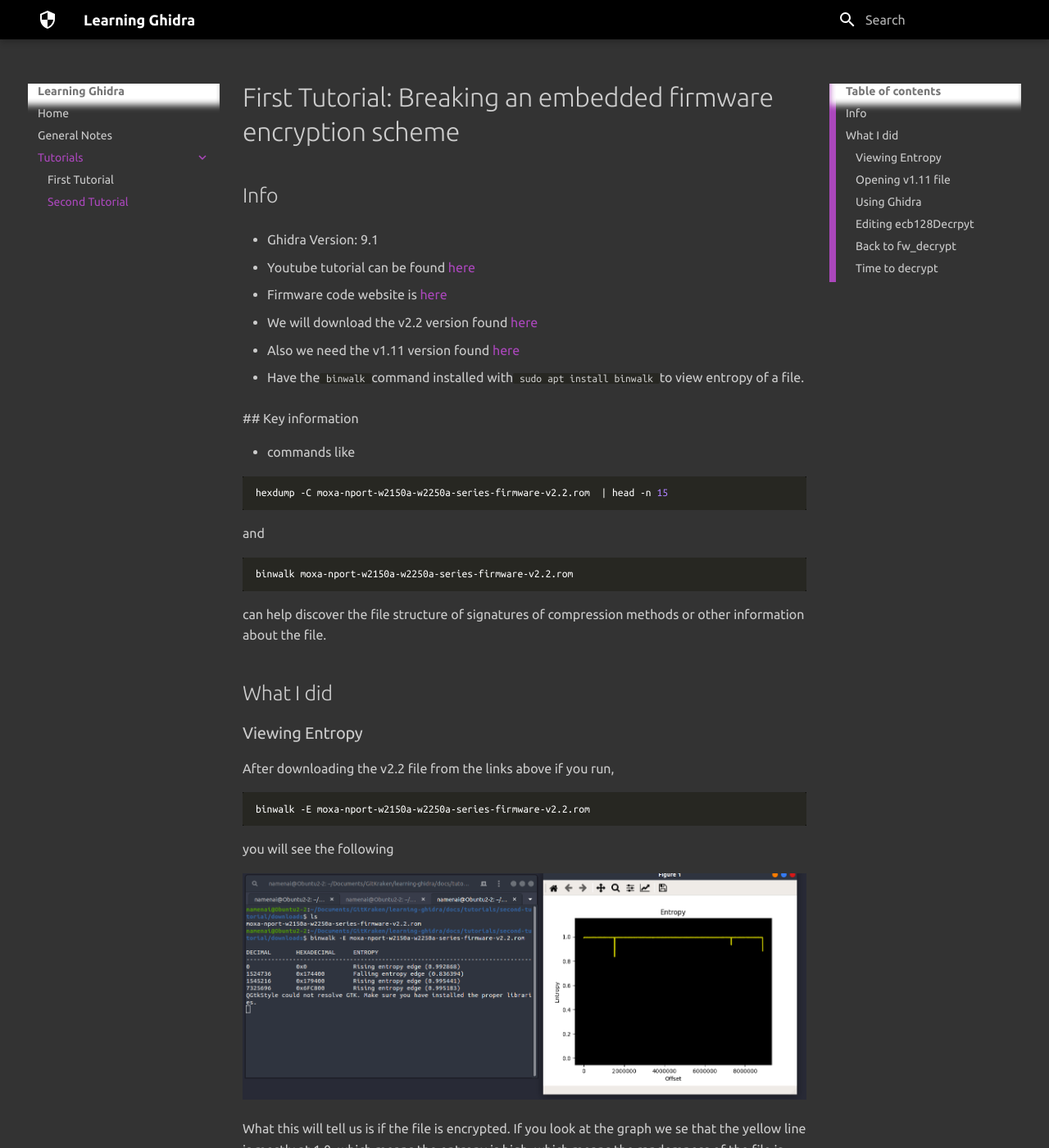
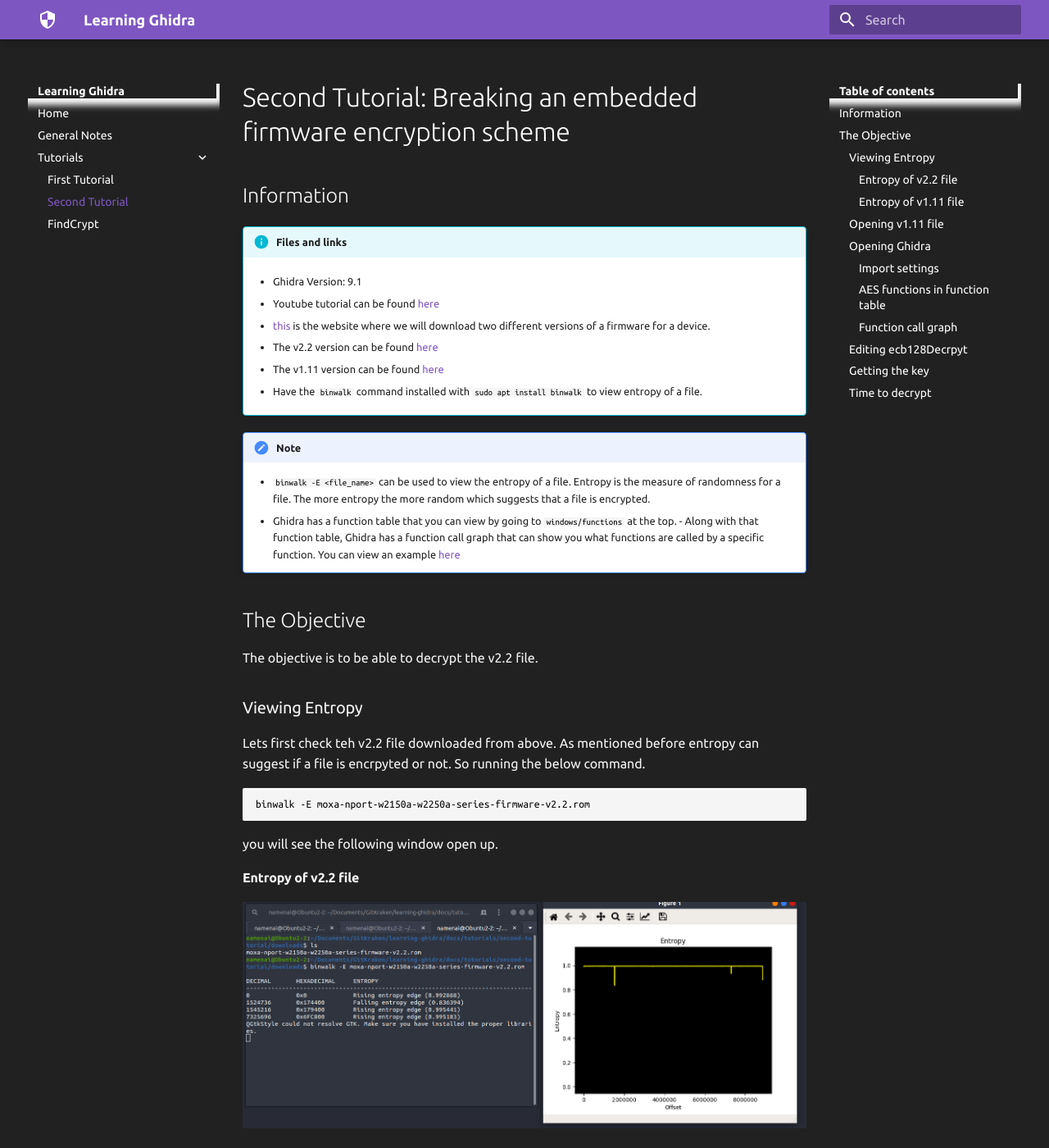
Before and after one commit to ShahNafis/learning-ghidra, an MkDocs documentation site: the page built from docs/tutorials/second-tutorial/second-tutorial.md, in a window 1280 px wide and 1400 px high. Shown: the whole window at 82% size. Built offline with MkDocs 1.6.1 and Material for MkDocs 9.7.7, drawn with Linux system fonts in a browser that asks for light colours; some of the changed text lies outside the part shown.

Commit message:
cleaned up 2nd tutorial, and added findCrypt md

````diff
--- a/docs/tutorials/second-tutorial/second-tutorial.md
+++ b/docs/tutorials/second-tutorial/second-tutorial.md
@@ -1,4 +1,4 @@
-# First Tutorial: Breaking an embedded firmware encryption scheme
+# Second Tutorial: Breaking an embedded firmware encryption scheme
 
 [entropyv2]: ./entropy_v2.2.png "entropy"
 [entropyv1]: ./entropy_v1.11.png "entropy"
@@ -10,58 +10,54 @@
 
 [de_entropy]: ./de_entropy.png "Decrpyted entropy"
 
-## Info
+## Information
 
-- Ghidra Version: 9.1
+!!! info "Files and links"
+    - Ghidra Version: 9.1
 
-- Youtube tutorial can be found
-  [here](https://www.youtube.com/watch?v=4urMITJKQQs)
+    - Youtube tutorial can be found
+      [here](https://www.youtube.com/watch?v=4urMITJKQQs)
 
-- Firmware code website is
-  [here](https://www.moxa.com/en/products/industrial-edge-connectivity/serial-device-servers/wireless-device-servers/nport-w2150a-w2250a-series)
-- We will download the v2.2 version found
-  [here](https://www.moxa.com/Moxa/media/PDIM/S100000210/moxa-nport-w2150a-w2250a-series-firmware-v2.2.rom)
-- Also we need the v1.11 version found
-  [here](https://www.moxa.com/Moxa/media/PDIM/S100000210/moxa-nport-w2150a-w2250a-series-firmware-v1.11.rom)
+    -  [this](https://www.moxa.com/en/products/industrial-edge-connectivity/serial-device-servers/wireless-device-servers/nport-w2150a-w2250a-series) is the website where we will download two different versions of a firmware for a device.
+    - The v2.2 version can be found
+      [here](https://www.moxa.com/Moxa/media/PDIM/S100000210/moxa-nport-w2150a-w2250a-series-firmware-v2.2.rom)
+    - The v1.11 version can be found
+      [here](https://www.moxa.com/Moxa/media/PDIM/S100000210/moxa-nport-w2150a-w2250a-series-firmware-v1.11.rom)
 
-- Have the `binwalk` command installed with `sudo apt install binwalk` to view
-  entropy of a file.
+    - Have the `binwalk` command installed with `sudo apt install binwalk` to view
+      entropy of a file.
 
-  ## Key information
+!!! note
+    - `binwalk -E <file_name>` can be used to view the entropy of a file.
+    Entropy is the measure of randomness for a file. The more entropy the more
+    random which suggests that a file is encrypted.
+    - Ghidra has a function
+    table that you can view by going to `windows/functions` at the top. - Along
+    with that function table, Ghidra has a function call graph that can show you
+    what functions are called by a specific function. You can view an example [here](#function-call-graph)
 
-- commands like
+## The Objective
 
-```bash
-hexdump -C moxa-nport-w2150a-w2250a-series-firmware-v2.2.rom  | head -n 15
-```
-
-and
-
-```bash
-binwalk moxa-nport-w2150a-w2250a-series-firmware-v2.2.rom
-```
-
-can help discover the file structure of signatures of compression methods or
-other information about the file.
-
-## What I did
+The objective is to be able to decrypt the v2.2 file.
 
 ### Viewing Entropy
 
-After downloading the v2.2 file from the links above if you run,
+Lets first check teh v2.2 file downloaded from above. As mentioned before
+entropy can suggest if a file is encrpyted or not. So running the below command.
 
-```bash
+```shell
 binwalk -E moxa-nport-w2150a-w2250a-series-firmware-v2.2.rom
 ```
 
- you will see the following
+ you will see the following window open up.
+
+#### Entropy of v2.2 file
 
 ![Entropy of file][entropyv2]
 
-What this will tell us is if the file is encrypted. If you look at the graph we
-se that the yellow line is mostly at 1.0, which means the entropy is high, which
-means the randomness of the file is high which then suggests that the file is
-encrypted.
+If you look at the 2nd window on right we see that the yellow line solid and
+mostly at 1.0 for the Y axis. What this means is that the entropy of the file is
+high which means that hte randomness of the file is high. This suggests that the file is encrypted.
 
 Lets do the same for the v1.11 by running
 
@@ -71,14 +67,18 @@
 
 which results
 
+#### Entropy of v1.11 file
+
 ![Entropy of file][entropyv1]
 
 As we see with the graph, there is much more fluctuation in the randomness of
-the file which suggests that theres no encryption
+the file which suggests that theres no encryption. The times we see the file at
+high entropy is most likely due to compression.
 
 ### Opening v1.11 file
 
-If we run this
+So since we can assume that the v1.11 file in not encrypted, we can try to open
+it. If we run
 
 ```bash
 binwalk moxa-nport-w2150a-w2250a-series-firmware-v1.11.rom
@@ -94,19 +94,25 @@
 There will be a new foldered called
 `moxa-nport-w2150a-w2250a-series-firmware-v1.11.rom.extracted` which will
 contain 2 folders with the names `squashfs-root` and `squashfs-root-0`.
-**Note:** I had to run `chmod -R +x squashfs-root*` to edit the file permissions
-so I could open in terminal.
+
+!!! warning
+    I had to run `chmod -R +x squashfs-root*` to edit the file permissions
+    so I could open in terminal.
 
 After managing to open those two folders, if we say open `squashfs-root-0` we
-can see a similar file structure to Ubuntu with sutff like a `bin` folder,
-`home`, `lib` and so on.
+can see a similar file structure to Ubuntu with sutff like a `/bin` folder,
+`/home`, `/lib` and so on. Thats pretty cool to see embedded systems use linux
+type OS.
 
 If you go to `squashfs-root-0/lib` you will see a very interestingly named file
-called `libupgradeFirmware.so`, now we have a file we can open with Ghidra
+called `libupgradeFirmware.so`. Now I personally have no idea what a `.so` file
+type is, but Im sure Ghidra can
 
-### Using Ghidra
+### Opening Ghidra
 
-Opening the file in Ghidra, this is the detected settings
+Opening `libupgradeFirmware.so` in Ghidra, this is the detected settings
+
+#### Import settings
 
 ![Detected import settings][settings]
 
@@ -117,18 +123,21 @@
 selecting `functions`. After looking around and sorting by name there should be
 these 4 functions
 
+#### AES functions in function table
+
 ![AES functions][aes]
 
-Very cool, later down theres a function called `fw_decrpyt` which has lots of
-line of code unlike the previous 4 which strangley has 1-2 lines of code.
+Very cool, later down theres a function called `fw_decrpyt`.
 
-So lets start digging inot `fw_decrpyt`. First lets find out what calls this
+So lets start digging in to `fw_decrpyt`. First lets find out what calls this
 function. We can do so by going to `Windows` at the top and selecting `Function
 call graph` which gives us a nice picture like so
 
+#### Function call graph
+
 ![Call graph][call_graph]
 
-What these means is, there 3 nodes we see (`cal_crc32`, `memcpy` and
+The 3 nodes we see (`cal_crc32`, `memcpy` and
 `ecb128Decrpyt`) are the 3 functions that `fw_decrpyt` call. The last one seems
 very interesting. If you click on that node it expans out and shows 4 more
 nodes, of which 2 of them are the AES functions we saw earlier.
@@ -137,7 +146,7 @@
 
 So heres the code for the `ecb128Decrpyt`
 
-```c
+```c hl_lines="10"
 
 void ecb128Decrypt(void *param_1,void *param_2,int param_3,char *param_4)
 {
@@ -165,20 +174,21 @@
 
 ```
 
-If you hover over `AES_set_decrypt_key` at line 12 you will see that Ghidra has
+If you hover over `AES_set_decrypt_key` at line 10 you will see that Ghidra has
 the method signature, so lets start renaming the variables to make sense
 
-- `auStack48` to `userKey`
-- Double clicking on `0x80` and gong to the `Listing` view, if we right clickand
-  select convery we can have it show the hex digits as decimal, which we see
-  becomes 128.
-- Finaly `auStack48` to `aes_key`
-- If we look at line 10, we see that `param_4` is 16 bits and is copied into
+- `auStack48` to `userKey` since in `AES_set_decrypt_key` thats what the first
+  parameter is called
+- Double clicking on `0x80` on line 10 and gong to the `Listing` view, if we right click and
+  select convert we can have it show the hex digits as decimal, which we see
+  becomes 128. I guess they are using AES 128
+- Finaly `&AStack292` to `aes_key`
+- If we look at line 9, we see that `param_4` is 16 bits and is copied into
   `userKey`, so that must be the decrpyt key, lets rename it to `decrypt_key`
-- Now lets look at lines 13,14,17. We see two variables `in` and `out`, and the
-  function on line 17 says that their types are `uchar`. So we can edit the
-  method params from `void` to `uchar`
-The method signature shoudl look like this
+- Time to fix the method signature. Looking at lines 11,12 we see two variables
+  `in` and `out` being type cast to `uchar`. So we can edit the method params
+  from `void` to `uchar`
+The method signature should look like this
 `void ecb128Decrypt(uchar *param_1,uchar *param_2,int param_3,char *decrypt_key)`
 - Lets call `param_1` as `decrpyt_in` and `param_2` as `decrpy_out`
 - Lets go ahead and call `iVar1` `loop_counter`
@@ -212,13 +222,77 @@
 }
 ```
 
-We have a function that given the area to decrpy, and the output size and key will decrypt that area.
+So we see that `ecb128Decrypt` is a function that if given the memory area to
+decrpy, the output size and decrypt key, will just decrypt that area in place.
 
 Now lets go back to `fw_decrypt`
 
-### Back to fw_decrypt
+### Getting the key
 
-Starting at line 36 we see where `ecb128Decrypt` is called
+Here is the `fw_decrpyt` function
+
+```c hl_lines="25 35"
+int fw_decrypt(uchar *fw_buff,uint *fw_buff_size,undefined4 param_3)
+
+{
+  byte bVar1;
+  byte bVar2;
+  int return_value;
+  uint *puVar3;
+  byte *password;
+  uint decrypt_size;
+  uint uVar4;
+  uint *local_24;
+  undefined4 uStack32;
+
+  decrypt_size = *fw_buff_size;
+  if (fw_buff == (uchar *)0x0) {
+    return_value = -1;
+  }
+  else {
+    if (fw_buff[0xe] == '\x01') {
+      if ((((decrypt_size < 0x29) || (decrypt_size < ((uint)fw_buff[0xd] + 10) * 4)) ||
+          (decrypt_size < *(uint *)(fw_buff + 8))) || ((decrypt_size - 0x28 & 0xf) != 0)) {
+        return_value = -2;
+      }
+      else {
+        password = &passwd.3309;
+        while (password + 4 != ubuf) {
+          *password = *password ^ 0xa7;
+          password[1] = password[1] ^ 0x8b;
+          password[2] = password[2] ^ 0x2d;
+          password[3] = password[3] ^ 5;
+          password = password + 4;
+        }
+        local_24 = fw_buff_size;
+        uStack32 = param_3;
+        ecb128Decrypt(fw_buff,fw_buff,decrypt_size,&passwd.3309);
+        uVar4 = *(uint *)(fw_buff + 8);
+        if (((0x28 < uVar4) && (bVar1 = fw_buff[0xd], ((uint)bVar1 + 10) * 4 < uVar4)) &&
+           (bVar2 = fw_buff[0xe], bVar2 == 0)) {
+          memcpy(&local_24,fw_buff + (uint)bVar1 * 4 + 0x24,4);
+          puVar3 = (uint *)cal_crc32((int)(fw_buff + (uint)bVar1 * 4 + 0x24 + 4),
+                                     uVar4 + ((uint)fw_buff[0xd] + 10) * -4,(uint)bVar2);
+          if (puVar3 == local_24) {
+            if ((int)uVar4 <= (int)decrypt_size) {
+              *fw_buff_size = uVar4;
+              return (uint)bVar2;
+            }
+            return -5;
+          }
+        }
+        return_value = -4;
+      }
+    }
+    else {
+      return_value = 0;
+    }
+  }
+  return return_value;
+}
+```
+
+Starting at line 35 we see where `ecb128Decrypt` is called
 
 lets retype the `param_1` back to `uchar *` first. We notice that the first two
 parameters are the same, so that means that the firmware is decrypted in place,
@@ -244,12 +318,13 @@
 
 Here is the python code that we have
 
-
 ```python
+# This is the hard part,getting the byte code of the password
 passwd=[0x95, 0xb3, 0x15, 0x32, 0xe4, 0xe4, 0x43, 0x6b, 0x90, 0xbe, 0x1b, 0x31, 0xa7, 0x8b, 0x2d, 0x05]
 
 i =0
 
+# Do the magic
 while(i <len(passwd)):
     passwd[i] ^= 0Xa7
     passwd[i+1] ^= 0x8b
@@ -257,10 +332,12 @@
     passwd[i+3] ^= 5
     i += 4
 
+# Print password
 for c in passwd:
     print(chr(c),end="")
 print("")
 
+# Used to give the hex representation of the password
 for c in passwd:
     print(hex(c)[2:],end="")
 print("")
@@ -287,7 +364,7 @@
 With the hex key of `32383837436f6e6e373536340000` and the fact that Ubuntu has
 openssl with the ability to decrypt aes-128-ecb, lets go ahead and try that
 
-However, there was a offset,which was 0x28 which is 40 in decimal
+However, there was a offset,which was 0x28 which is 40 in decimal, that we see in `ecb128Decrypt`
 
 So we need that offset removed, simply run
 
@@ -310,3 +387,5 @@
 Then if we check the entropy we see that its much different from before.
 
 ![Entropy of file][de_entropy]
+
+We now have the ability to extract the file, jus run the `binwalk` command we did back in v1.11 [here](#opening-v111-file)
--- a/mkdocs.yml
+++ b/mkdocs.yml
@@ -7,6 +7,7 @@
     - Tutorials:
       - First Tutorial: tutorials/first-tutorial/first-tutorial.md
       - Second Tutorial: tutorials/second-tutorial/second-tutorial.md
+      - FindCrypt: tutorials/findCrypt/findCrypt.md
 
 theme:
   name: 'material'
@@ -21,15 +22,17 @@
     accent: 'purple'
 
 markdown_extensions:
+  - pymdownx.superfences
   - admonition
   - codehilite:
+      linenums: true
       guess_lang: False
       use_pygments: True
-      noclasses: True
+      #noclasses: True
       pygments_style: monokai
 
 
 extra_css:
-  - stylesheets/extra.css
-  # - stylesheets/dark_theme.css
-  # - stylesheets/codehilite.css
+  # - stylesheets/extra.css
+  - stylesheets/dark_theme.css
+  - stylesheets/codehilite.css
````
Also changed, not shown: other parts of docs/tutorials/second-tutorial/second-tutorial.md (+3 -3 lines), docs/tutorials/findCrypt/findCrypt.md (added, +15 -0 lines).
